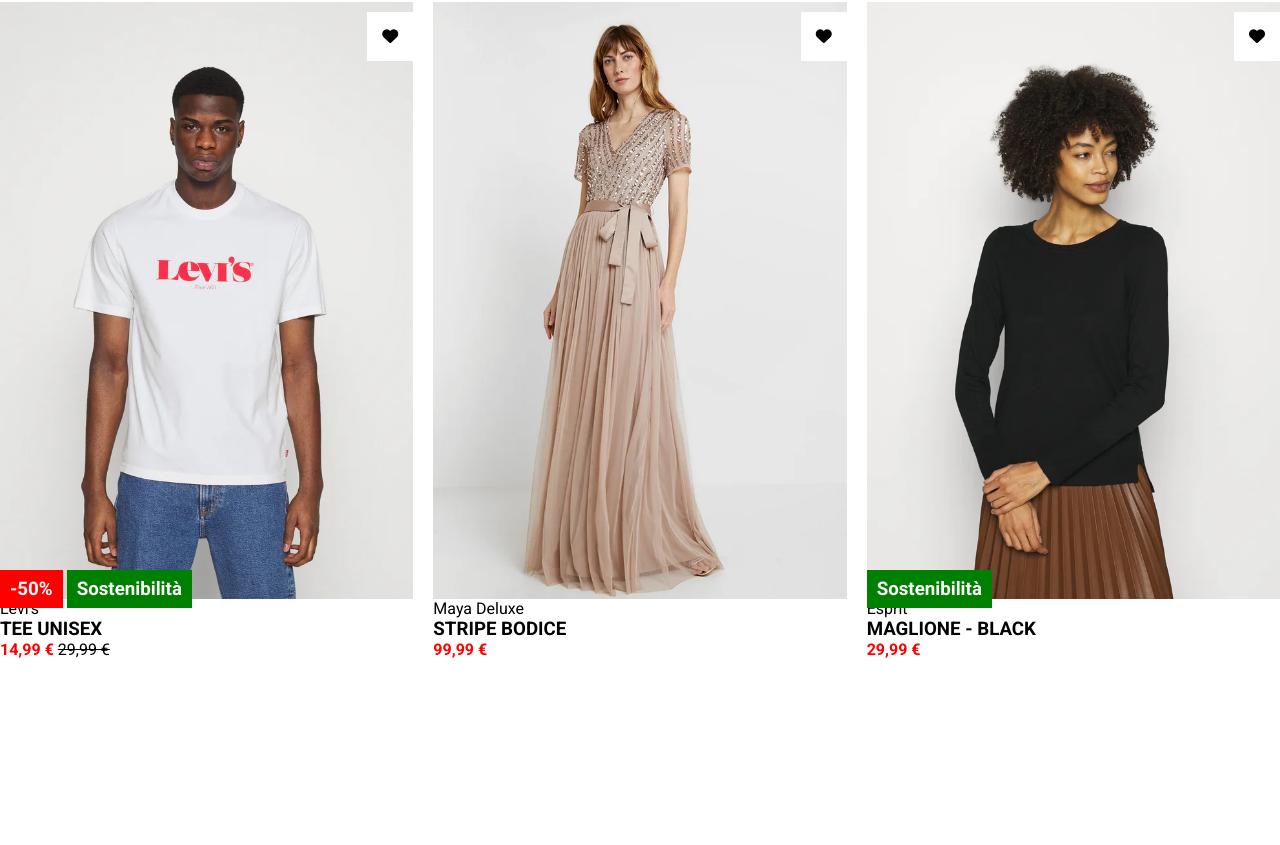
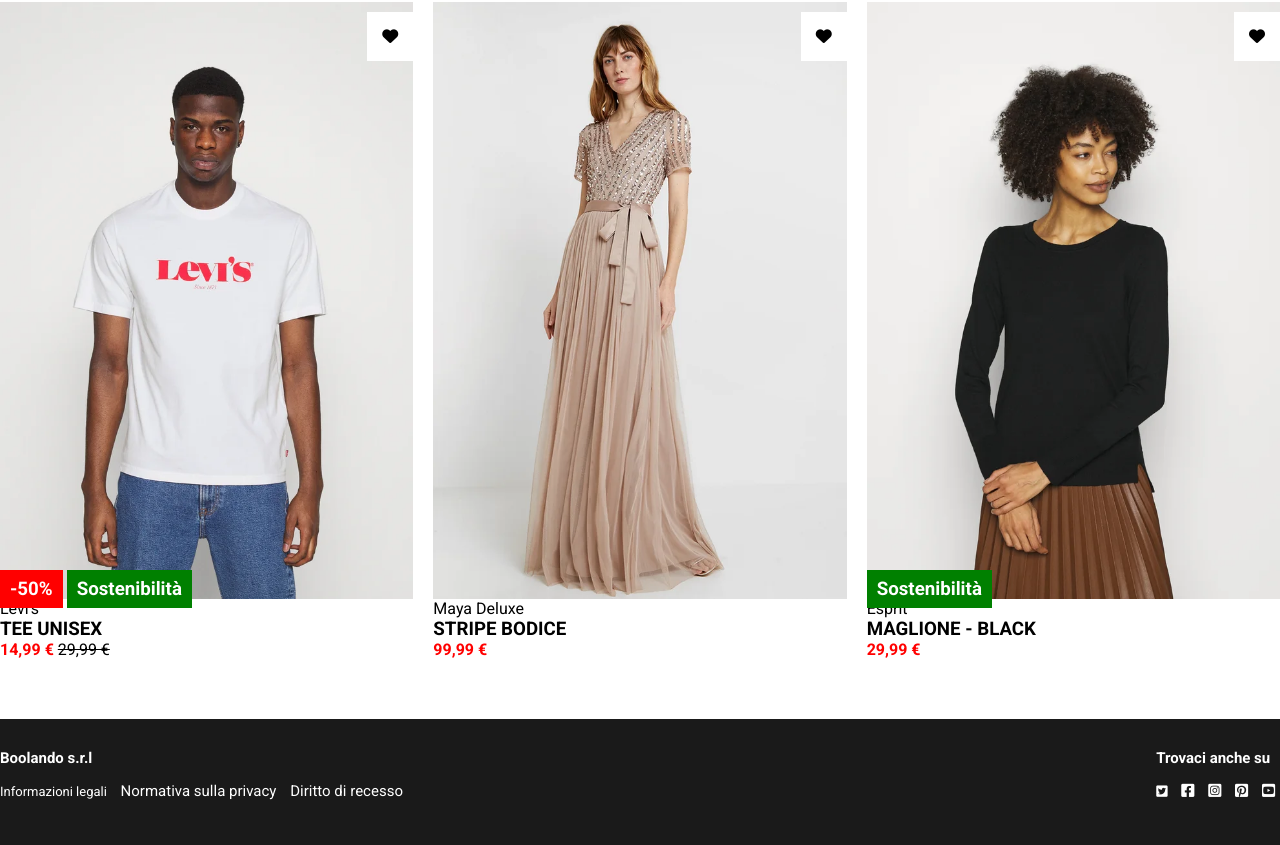
Before and after one commit to matteocicigoi/html-css-boolando, a plain HTML site: page index.html in a window 1280 px wide. Shown: the part 805-1650 px from the top of the page. Before the commit the page ends 1464 px from the top, so only its background shows below. Drawn offline with Linux system fonts and the light colour scheme.

Commit message:
feat: footer

```diff
--- a/css/style.css
+++ b/css/style.css
@@ -5,7 +5,7 @@
     box-sizing: border-box;
 }
 /* Common */
-main, header .menu{
+main, header .menu, footer .menu{
     max-width: 1380px;
     margin: 0 auto;
 }
@@ -98,3 +98,33 @@ main .box .box2 h3{
 main .box .box2 h3.sostenibilità{
     background-color: #008000;
 }
+/* Footer */
+footer{
+    background-color: #1A1A1A;
+    margin-top: 60px;
+}
+footer .menu{
+    display: flex;
+    justify-content: space-between;
+    align-items: center;
+    padding: 30px 0;
+    color: white;
+}
+footer .menu h3{
+    font-size: 15px;
+}
+footer .menu li{
+    font-weight: bold;
+    padding: 15px 5px;
+    font-weight: 400;
+}
+footer .menu li:first-child{
+    margin-left: -5px;
+    font-size: 13px;
+}
+footer .menu ul:last-child{
+    font-size: 15px;
+}
+footer .menu ul:first-child{
+    font-size: 13px;
+}
--- a/index.html
+++ b/index.html
@@ -147,6 +147,30 @@
         </div>
     </main>
     <!-- Fine Main -->
+    <!-- Footer -->
+    <footer>
+        <div class="menu">
+            <div class="box">
+                <h3>Boolando s.r.l</h3>
+                <ul>
+                    <li>Informazioni legali</li>
+                    <li>Normativa sulla privacy</li>
+                    <li>Diritto di recesso</li>
+                </ul>
+            </div>
+            <div class="box">
+                <h3>Trovaci anche su</h3>
+                <ul>
+                    <li><i class="fa-brands fa-square-twitter"></i></li>
+                    <li><i class="fa-brands fa-square-facebook"></i></li>
+                    <li><i class="fa-brands fa-square-instagram"></i></li>
+                    <li><i class="fa-brands fa-square-pinterest"></i></li>
+                    <li><i class="fa-brands fa-square-youtube"></i></li>
+                </ul>
+            </div>
+        </div>
+    </footer>
+    <!-- Fine Footer -->
 </body>
 
 </html>
```
